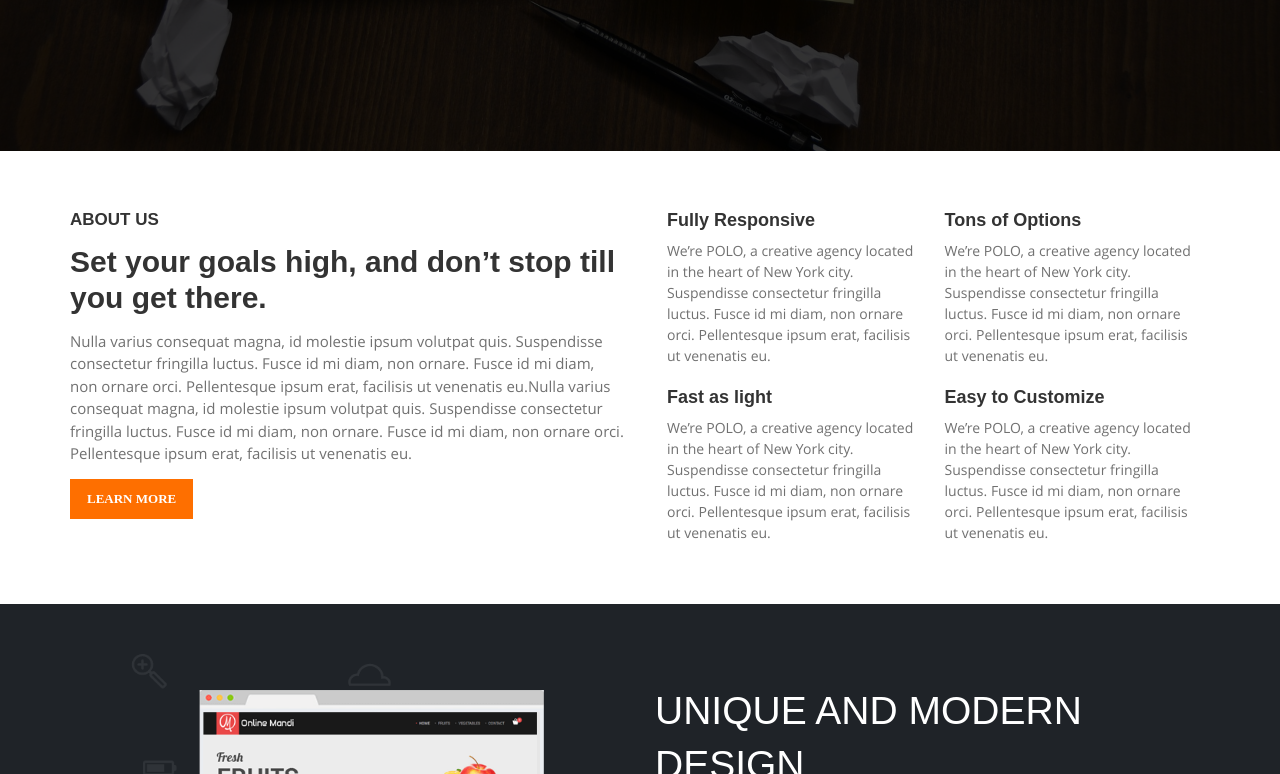
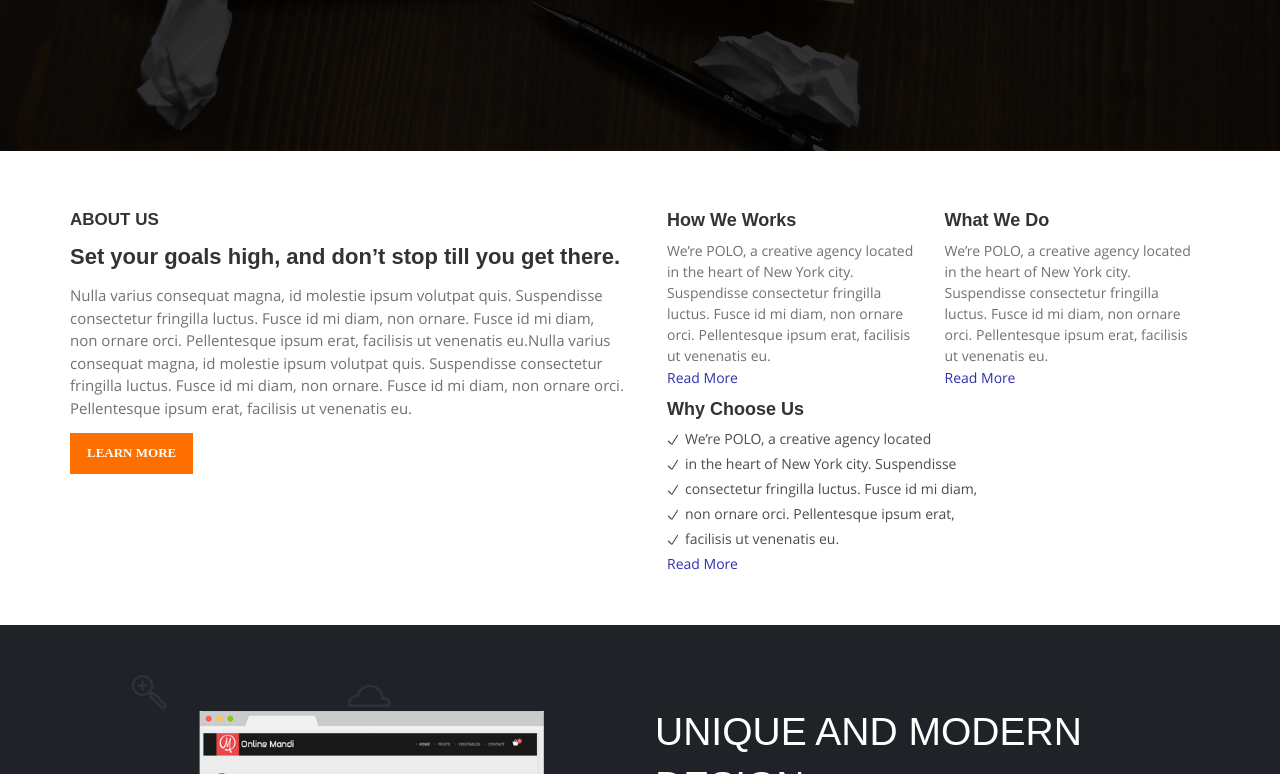
Before and after one commit to OnlineMandi/zontopinfosys, a plain HTML site: page dist/index.html in a window 1280 px wide. Shown: the part 649-1423 px from the top of the page. Drawn offline with Linux system fonts and the light colour scheme; a web font is replaced by a local one.

Commit message:
chnages done

```diff
--- a/dist/index.html
+++ b/dist/index.html
@@ -106,20 +106,24 @@
                 <div class="col-md-6">
                     <ul class="info-list">
                         <li>
-                            <h4>Fully Responsive</h4>
-                            <p>We’re POLO, a creative agency located in the heart of New York city. Suspendisse consectetur fringilla luctus. Fusce id mi diam, non ornare orci. Pellentesque ipsum erat, facilisis ut venenatis eu.</p>
+                            <h4>How We Works</h4>
+                            <p>We’re POLO, a creative agency located in the heart of New York city. Suspendisse consectetur fringilla luctus. Fusce id mi diam, non ornare orci. Pellentesque ipsum erat, facilisis ut venenatis eu.
+                            </p>
+                            <a href="#">Read More</a>
                         </li>
                         <li>
-                            <h4>Tons of Options</h4>
+                            <h4>What We Do</h4>
                             <p>We’re POLO, a creative agency located in the heart of New York city. Suspendisse consectetur fringilla luctus. Fusce id mi diam, non ornare orci. Pellentesque ipsum erat, facilisis ut venenatis eu.</p>
+                            <a href="#">Read More</a>
                         </li>
                         <li>
-                            <h4>Fast as light</h4>
-                            <p>We’re POLO, a creative agency located in the heart of New York city. Suspendisse consectetur fringilla luctus. Fusce id mi diam, non ornare orci. Pellentesque ipsum erat, facilisis ut venenatis eu.</p>
-                        </li>
-                        <li>
-                            <h4>Easy to Customize</h4>
-                            <p>We’re POLO, a creative agency located in the heart of New York city. Suspendisse consectetur fringilla luctus. Fusce id mi diam, non ornare orci. Pellentesque ipsum erat, facilisis ut venenatis eu.</p>
+                            <h4>Why Choose Us</h4>
+                            <span>We’re POLO, a creative agency located</span>
+                            <span>in the heart of New York city. Suspendisse</span>
+                            <span>consectetur fringilla luctus. Fusce id mi diam,</span>
+                            <span>non ornare orci. Pellentesque ipsum erat,</span>
+                            <span>facilisis ut venenatis eu.</span>
+                            <a href="#">Read More</a>
                         </li>
                     </ul>
                 </div>
--- a/less/style.less
+++ b/less/style.less
@@ -133,7 +133,7 @@ h1,h2,h3,h4,h5,h6{
       text-transform: uppercase;
     }
     h4{
-      font-size: 30px;
+      font-size: 22px;
       font-weight: 600;
       line-height: 1.2;
       margin: 14px 0;
@@ -165,6 +165,18 @@ h1,h2,h3,h4,h5,h6{
       float: left;
       padding: 6px 12px;
       width: 50%;
+      &:last-child{
+        width:100%;
+      }
+      span{
+        background: transparent url("../images/check-wt.jpg") no-repeat scroll 0 4px;
+        color: #000;
+        display: inline-block;
+        margin-bottom: 5px;
+        opacity: 0.7;
+        padding-left: 18px;
+        width: 100%;
+      }
       h4{
         font-size: 18px;
         font-weight: 600;
@@ -174,6 +186,11 @@ h1,h2,h3,h4,h5,h6{
         color: #717171;
         font-size: 14px;
         line-height: 1.5;
+        margin-bottom:2px;
+      }
+      a{
+        color: #3030af;
+        display: inline-block;
       }
     }
   }
```
Also changed, not shown: dist/css/style.css, dist/css/style.min.css.
